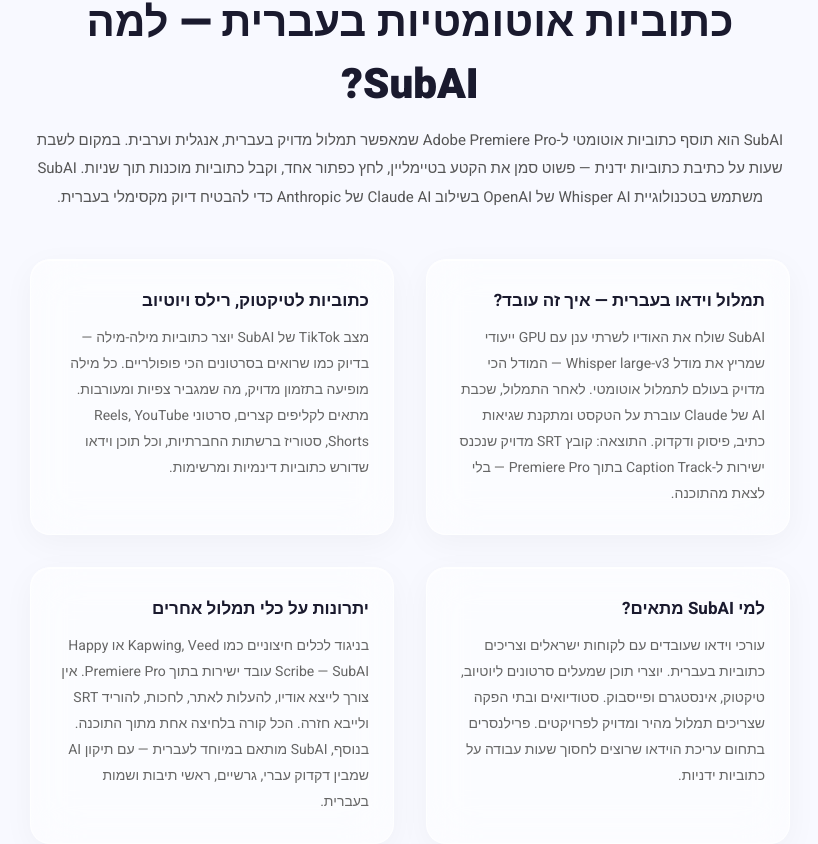
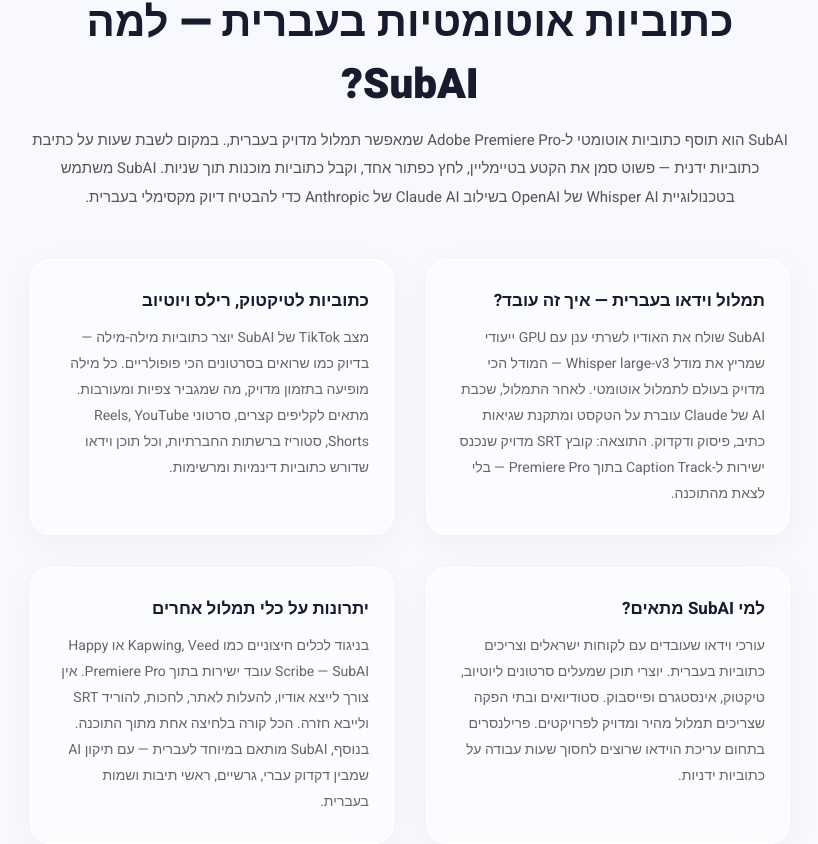
Before and after one commit to yehudasnow-alt/subai-web, a Next.js app: page / in a window 1280 px wide. Shown: the part 3615-4459 px from the top of the page, without its empty margins (230-1048 px from the left). Built offline with nearby package versions, Linux system fonts and the light colour scheme; no server answers.

Commit message:
Update SubAI description in Hebrew
Removed 'אנגלית וערבית' from the description of SubAI.

```diff
--- a/app/page.tsx
+++ b/app/page.tsx
@@ -215,7 +215,7 @@
 
           <h2 className="sec-title">כתוביות אוטומטיות בעברית — למה SubAI?</h2>
           <p style={{ fontSize: 15, lineHeight: 1.9, color: "#555", textAlign: "center", marginBottom: 48 }}>
-            SubAI הוא תוסף כתוביות אוטומטי ל-Adobe Premiere Pro שמאפשר תמלול מדויק בעברית, אנגלית וערבית.
+            SubAI הוא תוסף כתוביות אוטומטי ל-Adobe Premiere Pro שמאפשר תמלול מדויק בעברית,.
             במקום לשבת שעות על כתיבת כתוביות ידנית — פשוט סמן את הקטע בטיימליין, לחץ כפתור אחד, וקבל כתוביות מוכנות תוך שניות.
             SubAI משתמש בטכנולוגיית Whisper AI של OpenAI בשילוב Claude AI של Anthropic כדי להבטיח דיוק מקסימלי בעברית.
           </p>
```
